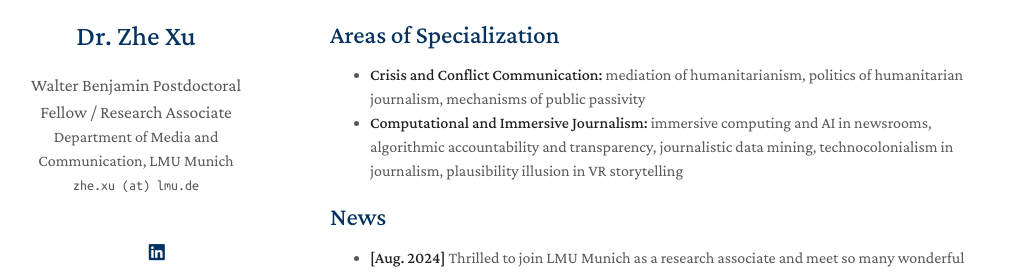
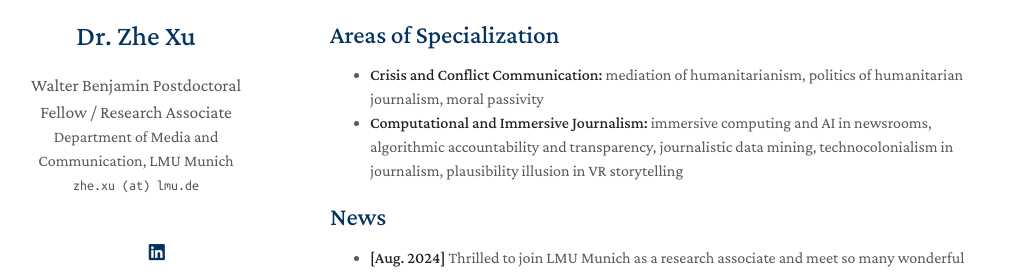
Before and after one commit to zhexuphd/home, a Jekyll site: the page built from index.md, in a window 1280 px wide and 900 px high, scrolled down 454 px. Shown: the part 194-468 px from the top of the window, without its empty margins (140-1149 px from the left). Built offline with Jekyll 4.4.1, drawn with Linux system fonts in a browser that asks for light colours; a style sheet for code colours, icons or effects is not loaded; our own code applies the rules of GitHub Pages for plain Markdown files.

Commit message:
Update index.md

```diff
--- a/index.md
+++ b/index.md
@@ -14,7 +14,7 @@ When I’m not immersed in academia, you’ll likely find me hiking, mountaineer
 
 ## Areas of Specialization
 
-- **Crisis and Conflict Communication:** mediation of humanitarianism, politics of humanitarian journalism, mechanisms of public passivity
+- **Crisis and Conflict Communication:** mediation of humanitarianism, politics of humanitarian journalism, moral passivity
 - **Computational and Immersive Journalism:** immersive computing and AI in newsrooms, algorithmic accountability and transparency, journalistic data mining, technocolonialism in journalism, plausibility illusion in VR storytelling
 
 ## News
```
